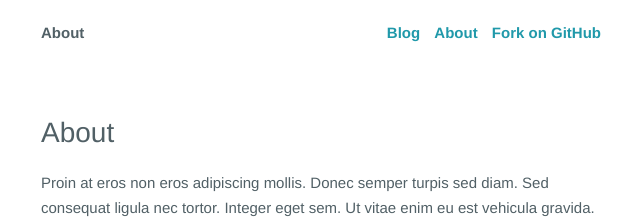
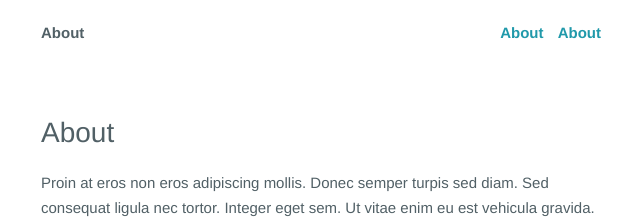
Before and after one commit to publisha/student_site, a Jekyll site: the page built from _posts/static/0100-01-01-about.md, in a window 1280 px wide. Shown: the top 219 px of the page, without its empty margins (319-959 px from the left). Built offline with Jekyll 4.4.1, drawn with Linux system fonts in a browser that asks for light colours; some of the changed lines change nothing that is shown.

Commit message:
config edits

```diff
--- a/_config.yml
+++ b/_config.yml
@@ -1,9 +1,9 @@
-baseurl: /starter
+baseurl: /studentblog
 permalink: pretty
 prose:
   rooturl: '_posts'
-  siteurl: 'http://publisha.github.io/studentblog/'
-  relativeLinks: 'http://publisha.github.io/studentblog/links.jsonp'
+  siteurl: 'https://publisha.github.io/studentblog/'
+  relativeLinks: 'https://publisha.github.io/studentblog/links.jsonp'
   media: 'media'
   metadata:
     _posts:
--- a/_layouts/default.html
+++ b/_layouts/default.html
@@ -17,9 +17,8 @@
       <div class='header col6 margin3 pad4h'>
         <div class='clearfix col12'>
           <div class='menu fr'>
-            <a class='{% if page.section == "blog" %}active{% endif %}' href='{{site.baseurl}}/'>Blog</a>
+            <a class='{% if page.section == "blog" %}active{% endif %}' href='{{site.baseurl}}/'>{{page.title}}</a>
             <a class='{% if page.url == "about/" %}active{% endif %}' href='{{site.baseurl}}/about'>About</a>
-            <a href='//github.com/prose/starter'>Fork on GitHub</a>
           </div>
           <h1 class='title'><a href='{{site.baseurl}}/'>{{page.title}}</a></h1>
         </div>
```
